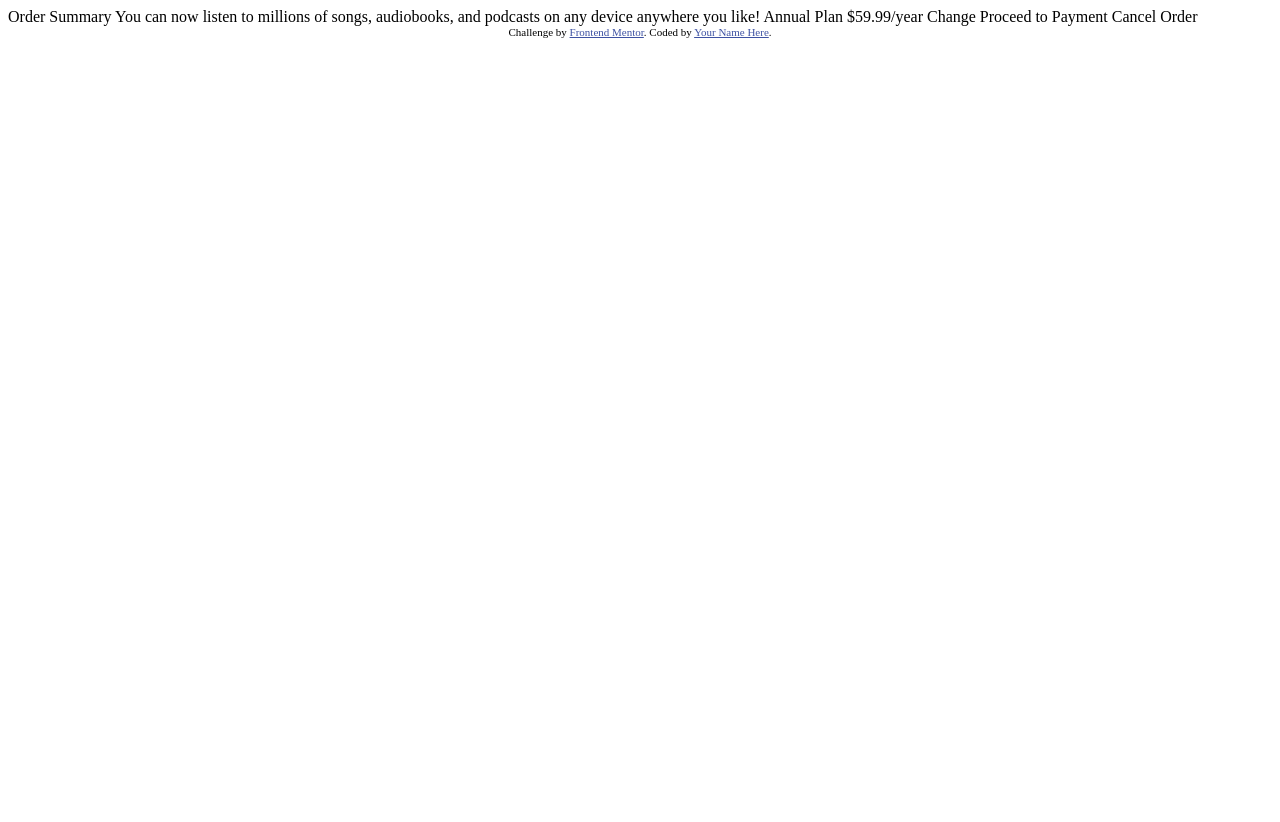
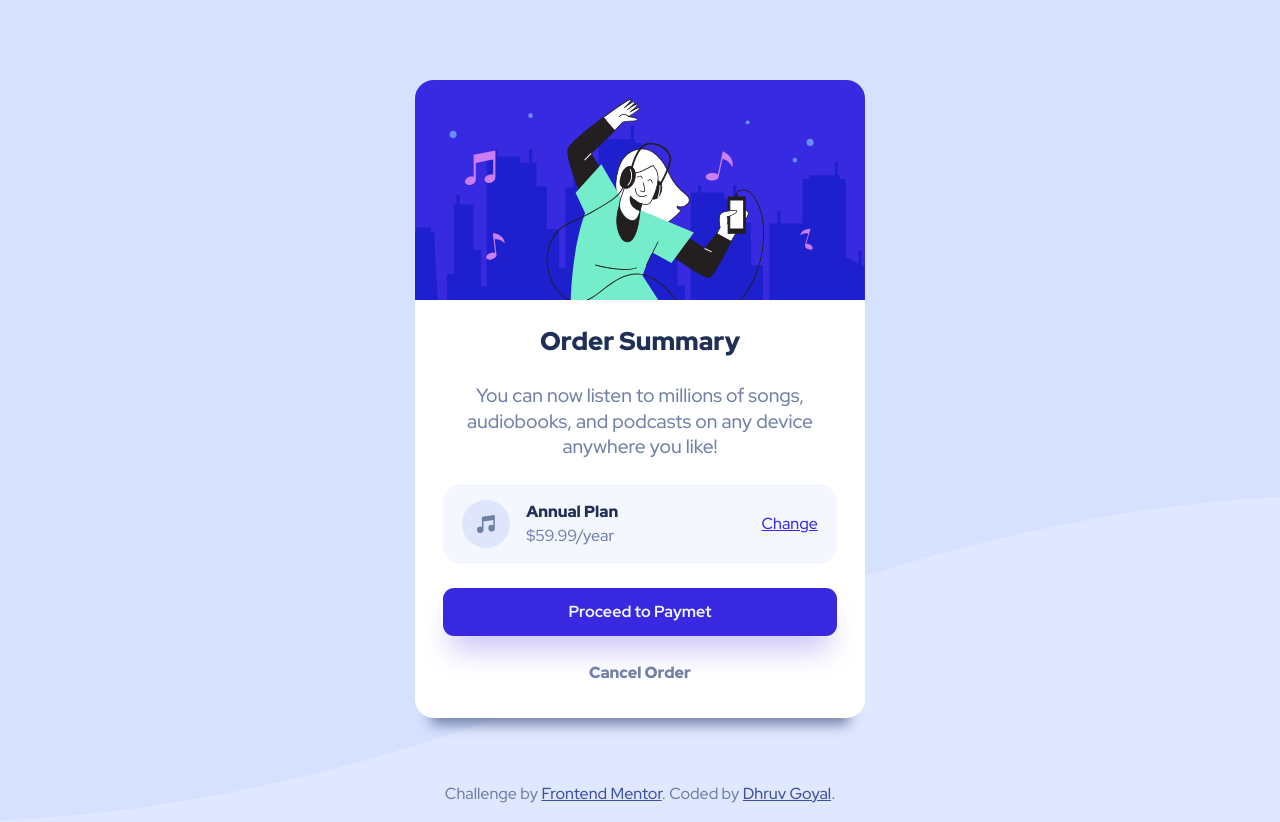
Before and after one commit to dhruvgoyal3118/Order-summary-component, a plain HTML site: page index.html in a window 1280 px wide. Before the commit the page ends 800 px from the top, so only its background shows below. Drawn offline with Linux system fonts and the light colour scheme.

Commit message:
delete orignal index.html

```diff
--- a/index.html
+++ b/index.html
@@ -1,37 +1,53 @@
 <!DOCTYPE html>
 <html lang="en">
+
 <head>
-  <meta charset="UTF-8">
-  <meta name="viewport" content="width=device-width, initial-scale=1.0"> <!-- displays site properly based on user's device -->
+    <meta charset="UTF-8">
+    <meta name="viewport" content="width=device-width, initial-scale=1.0">
+    <title>Frontend Mentor | Order summary card</title>
+    <link rel="icon" type="image/png" sizes="32x32" href="./images/favicon-32x32.png">
+    <link rel="stylesheet" href="style.css">
 
-  <link rel="icon" type="image/png" sizes="32x32" href="./images/favicon-32x32.png">
+</head>
 
-  <title>Frontend Mentor | Order summary card</title>
+<body>
+    <div class="container">
+        <picture>
+            <img src="./images/illustration-hero.svg" alt="bg image">
+        </picture>
+        <div class="heading">
+            Order Summary
+        </div>
 
-  <!-- Feel free to remove these styles or customise in your own stylesheet 👍 -->
-  <style>
-    .attribution { font-size: 11px; text-align: center; }
-    .attribution a { color: hsl(228, 45%, 44%); }
-  </style>
-</head>
-<body>
+        <div class="content">
+            <p>You can now listen to millions of songs, audiobooks, and podcasts on any
+                device anywhere you like!</p>
+            <div class="box">
+                <div class="plan">
+                    <img src="./images/icon-music.svg" alt="icon">
+                    <div class="priceInfo">
+                        <span class="type">Annual Plan</span>
+                        <span class="price">$59.99/year</span>
+                    </div>
+                </div>
+                <div class="link">
+                    <a href="#">Change</a>
+                </div>
 
-  Order Summary
+            </div>
+            <button id="final">
+                Proceed to Paymet
+            </button>
+            <button id="cancel">
+                Cancel Order
+            </button>
+        </div>
+    </div>
 
-  You can now listen to millions of songs, audiobooks, and podcasts on any
-  device anywhere you like!
+    <div class="attribution">
+        Challenge by <a href="https://www.frontendmentor.io?ref=challenge" target="_blank">Frontend Mentor</a>.
+        Coded by <a href="https://github.com/dhruvgoyal3118" target="_blank">Dhruv Goyal</a>.
+      </div>
 
-  Annual Plan
-  $59.99/year
 
-  Change
-
-  Proceed to Payment
-  Cancel Order
-
-  <div class="attribution">
-    Challenge by <a href="https://www.frontendmentor.io?ref=challenge" target="_blank">Frontend Mentor</a>.
-    Coded by <a href="#">Your Name Here</a>.
-  </div>
-</body>
 </html>
```
Also changed, not shown: mainindex.html (deleted, +0 -53 lines).
